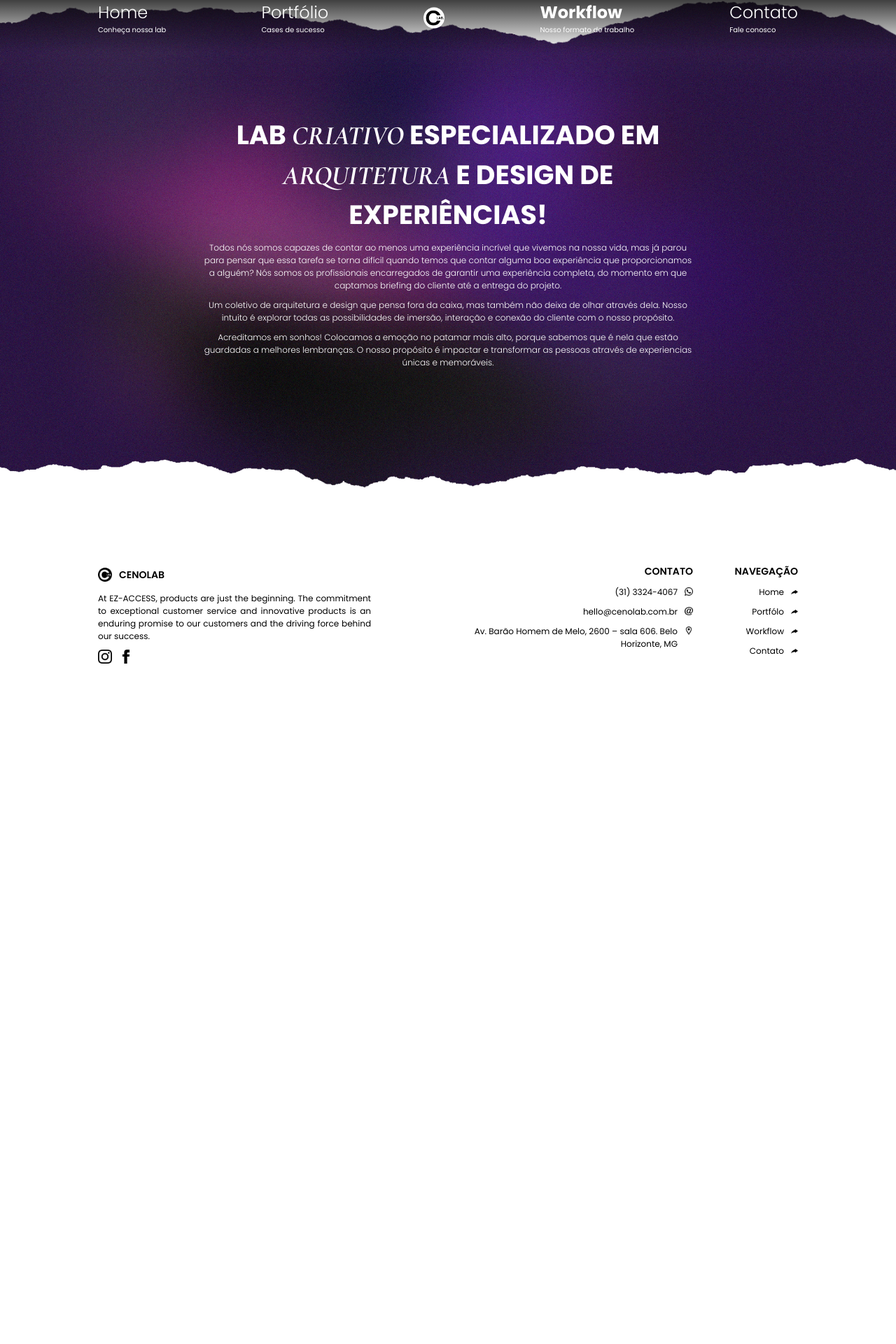
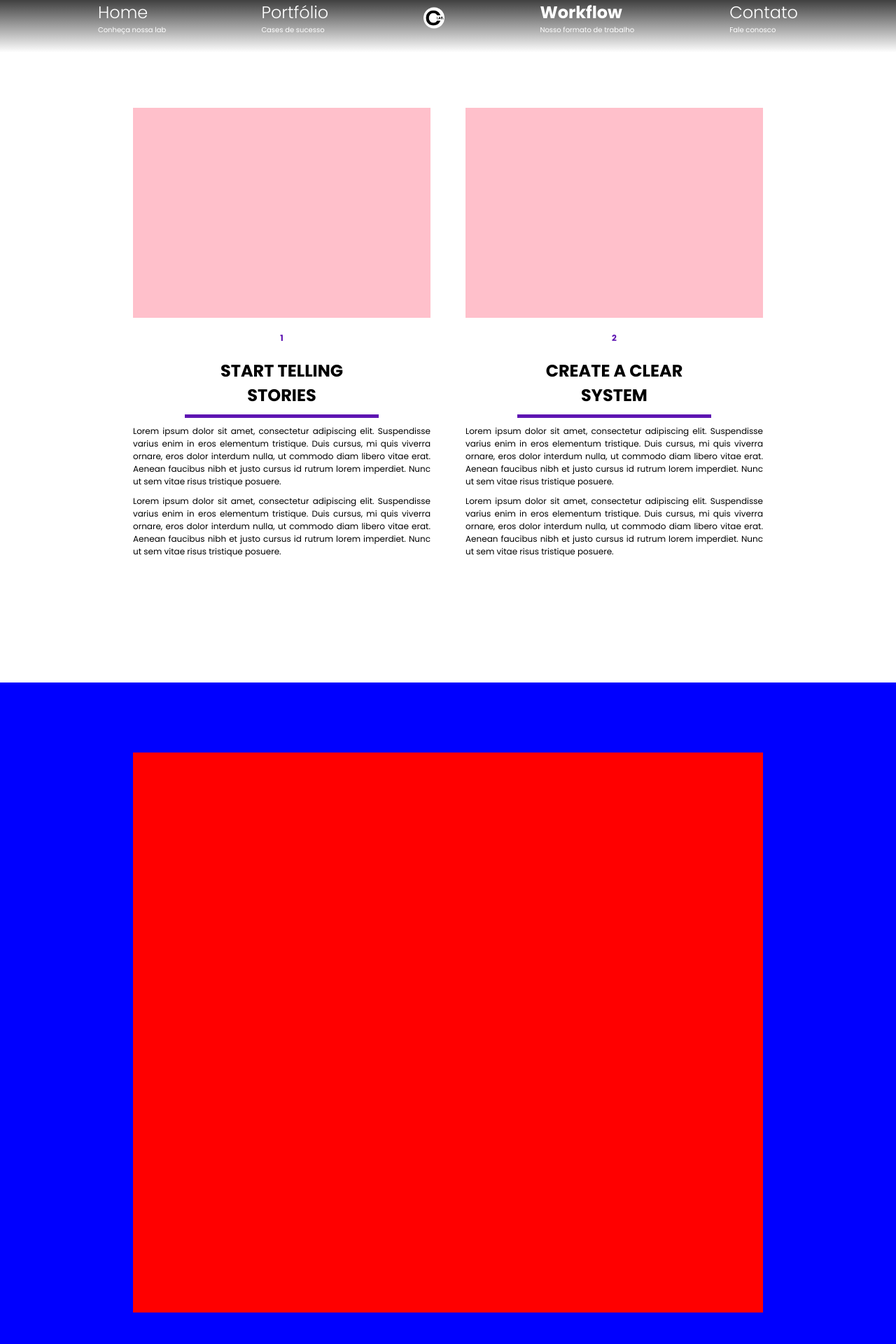
Before and after one commit to muhhx/Cenolab-Frontend, a React (Vite) app: page /workflow in a window 1280 px wide. Shown: the part 25-1945 px from the top of the page at 70% size. Before the commit the page ends 1073 px from the top, so only its background shows below. Built offline with nearby package versions, Linux system fonts and the light colour scheme.

Commit message:
Workflow page layout done.

```diff
--- /dev/null
+++ b/src/pages/Workflow/Information/index.tsx
@@ -0,0 +1,31 @@
+import { information1, information2 } from "../data";
+import { Section, Container, Wrapper, ImageTemp, DescriptionWrapper, DescriptionNumber, DescriptionTitle, DescriptionParagraph } from "./styled";
+
+const Information: React.FC = () => {
+    return (
+        <Section>
+            <Container>
+                <Wrapper>
+                    <ImageTemp />
+                    <DescriptionWrapper>
+                        <DescriptionNumber>{information1.number}</DescriptionNumber>
+                        <DescriptionTitle>{information1.title}</DescriptionTitle>
+                        <DescriptionParagraph>{information1.paragraph1}</DescriptionParagraph>
+                        <DescriptionParagraph>{information1.paragraph2}</DescriptionParagraph>
+                    </DescriptionWrapper>
+                </Wrapper>
+                <Wrapper>
+                    <ImageTemp />
+                    <DescriptionWrapper>
+                        <DescriptionNumber>{information2.number}</DescriptionNumber>
+                        <DescriptionTitle>{information2.title}</DescriptionTitle>
+                        <DescriptionParagraph>{information2.paragraph1}</DescriptionParagraph>
+                        <DescriptionParagraph>{information2.paragraph2}</DescriptionParagraph>
+                    </DescriptionWrapper>
+                </Wrapper>
+            </Container>
+        </Section>
+    )
+}
+
+export default Information;
--- /dev/null
+++ b/src/pages/Workflow/Information/styled.ts
@@ -0,0 +1,70 @@
+import styled from "styled-components";
+
+export const Section = styled.section`
+    width: 100%;
+    display: flex;
+    justify-content: center;
+`;
+
+export const Container = styled.div`
+    width: 90%;
+    max-width: 900px;
+    min-height: 100vh;
+    display: flex;
+    align-items: center;
+    margin: 100px 0px;
+    gap: 50px;
+
+    @media only screen and (max-width: 700px) {
+        flex-direction: column;
+    }
+`;
+
+export const Wrapper = styled.div`
+    width: 50%;
+    display: flex;
+    flex-direction: column;
+    align-items: center;
+    justify-content: center;
+    gap: 20px;
+
+    @media only screen and (max-width: 700px) {
+        width: 100%;
+        max-width: 390px;
+        min-height: 100vh;
+    }
+`;
+
+export const ImageTemp = styled.div`
+    width: 100%;
+    height: 300px;
+    background-color: pink;
+`;
+
+export const DescriptionWrapper = styled.div`
+    width: 100%;
+    display: flex;
+    flex-direction: column;
+    gap: 10px;
+    align-items: center;
+`;
+
+export const DescriptionNumber = styled.p`
+    color: ${({theme}) => theme.colors.purple};
+    font-weight: 700;
+`;
+
+export const DescriptionTitle = styled.h1`
+    color: black;
+    padding: 10px 0px;
+    border-bottom: solid 5px ${({theme}) => theme.colors.purple};
+    text-align: center;
+    width: 65%;
+    font-size: 24px;
+    word-wrap: break-word;
+`;
+
+export const DescriptionParagraph = styled.p`
+    color: black;
+    text-align: justify;
+`;
--- /dev/null
+++ b/src/pages/Workflow/Scheme/index.tsx
@@ -0,0 +1,13 @@
+import { Section, Container } from "./styled";
+
+const Information: React.FC = () => {
+    return (
+        <Section>
+            <Container>
+
+            </Container>
+        </Section>
+    )
+}
+
+export default Information;
--- /dev/null
+++ b/src/pages/Workflow/Scheme/styled.ts
@@ -0,0 +1,19 @@
+import styled from "styled-components";
+
+export const Section = styled.section`
+    width: 100%;
+    display: flex;
+    justify-content: center;
+    background-color: blue;
+`;
+
+export const Container = styled.div`
+    width: 90%;
+    max-width: 900px;
+    min-height: 100vh;
+    display: flex;
+    justify-content: space-between;
+    align-items: flex-start;
+    margin: 100px 0px;
+    background-color: red;
+`;
--- /dev/null
+++ b/src/pages/Workflow/data.ts
@@ -0,0 +1,13 @@
+export const information1 = {
+    number: 1,
+    title: 'START TELLING STORIES',
+    paragraph1: 'Lorem ipsum dolor sit amet, consectetur adipiscing elit. Suspendisse varius enim in eros elementum tristique. Duis cursus, mi quis viverra ornare, eros dolor interdum nulla, ut commodo diam libero vitae erat. Aenean faucibus nibh et justo cursus id rutrum lorem imperdiet. Nunc ut sem vitae risus tristique posuere.',
+    paragraph2: 'Lorem ipsum dolor sit amet, consectetur adipiscing elit. Suspendisse varius enim in eros elementum tristique. Duis cursus, mi quis viverra ornare, eros dolor interdum nulla, ut commodo diam libero vitae erat. Aenean faucibus nibh et justo cursus id rutrum lorem imperdiet. Nunc ut sem vitae risus tristique posuere.'
+};
+
+export const information2 = {
+    number: 2,
+    title: 'CREATE A CLEAR SYSTEM',
+    paragraph1: 'Lorem ipsum dolor sit amet, consectetur adipiscing elit. Suspendisse varius enim in eros elementum tristique. Duis cursus, mi quis viverra ornare, eros dolor interdum nulla, ut commodo diam libero vitae erat. Aenean faucibus nibh et justo cursus id rutrum lorem imperdiet. Nunc ut sem vitae risus tristique posuere.',
+    paragraph2: 'Lorem ipsum dolor sit amet, consectetur adipiscing elit. Suspendisse varius enim in eros elementum tristique. Duis cursus, mi quis viverra ornare, eros dolor interdum nulla, ut commodo diam libero vitae erat. Aenean faucibus nibh et justo cursus id rutrum lorem imperdiet. Nunc ut sem vitae risus tristique posuere.'
+};
--- /dev/null
+++ b/src/pages/Workflow/index.tsx
@@ -0,0 +1,13 @@
+import Information from "./Information";
+import Scheme from "./Scheme"
+
+const Workflow: React.FC = () => {
+    return (
+        <>
+            <Information />
+            <Scheme />
+        </>
+    )
+}
+
+export default Workflow;
--- a/src/routes/routing.tsx
+++ b/src/routes/routing.tsx
@@ -1,5 +1,6 @@
 import { Routes, Route } from "react-router-dom";
 import Home from "../pages/Home";
+import Workflow from "../pages/Workflow"
 import PrivateRoute from "./privateRoute";
 
 const Routing: React.FC = () => {
@@ -8,7 +9,7 @@ const Routing: React.FC = () => {
             <Route path="/" element={<Home />}/>
             <Route path="/portfolio" element={<div>Portfolio</div>}/>
             <Route path="/projeto/:id" element={<div>Página de projeto</div>}/>
-            <Route path="/workflow" element={<div>Workflow</div>}/>
+            <Route path="/workflow" element={<Workflow />}/>
             <Route path="/contato" element={<div>Contato</div>}/>
             <Route path="*" element={<div>404! Not found</div>}/>
 
```
